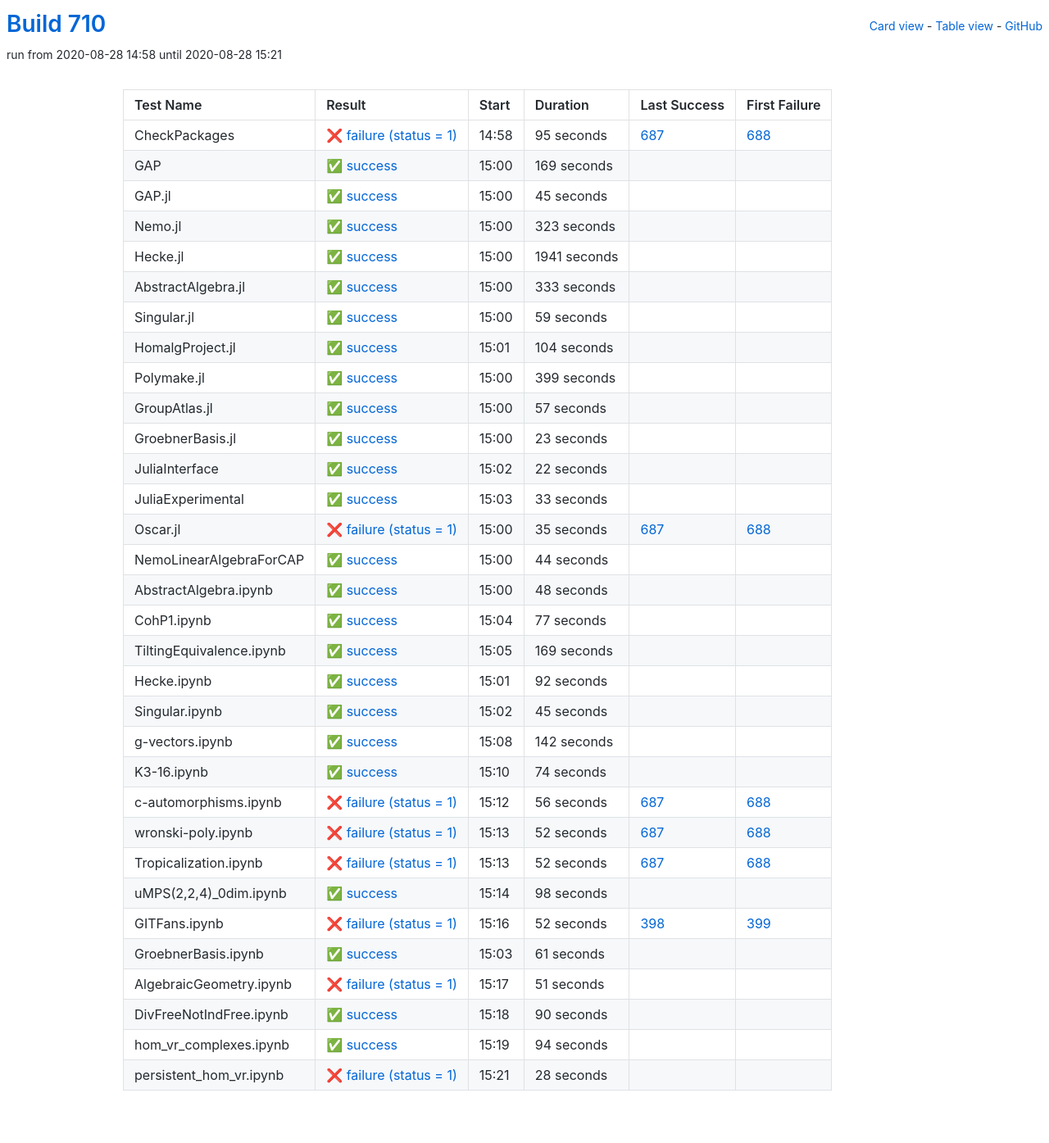
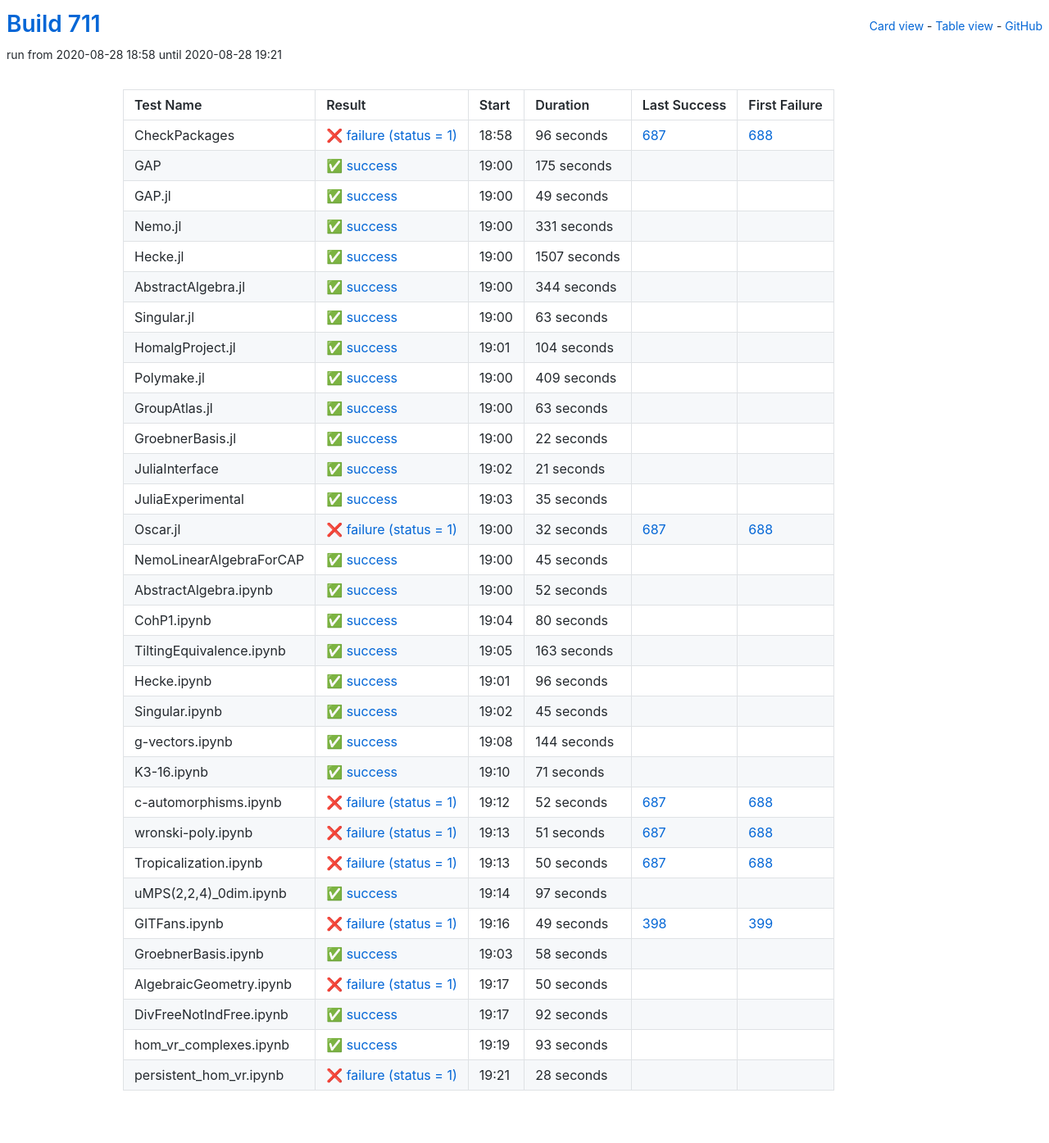
Before and after one commit to oscar-system/oscar-ci-status-stable, a Jekyll site: the page built from table.html, in a window 1280 px wide. Shown: the whole page at 82% size. Built offline with Jekyll 4.4.1, drawn with Linux system fonts in a browser that asks for light colours.

Commit message:
Build #711

```diff
--- a/_data/ci.yml
+++ b/_data/ci.yml
@@ -1,6 +1,6 @@
 ---
-build: 710
-build_url: https://oscarci.mathematik.uni-kl.de/job/oscar-stable/710/
+build: 711
+build_url: https://oscarci.mathematik.uni-kl.de/job/oscar-stable/711/
 job: oscar-stable
 organization: oscar-system
 repo: oscar-ci-status-stable
@@ -8,92 +8,92 @@ repourl: https://github.com/oscar-system/oscar-ci-status-stable
 tests:
 - name: CheckPackages
   id: checkpackages
-  log: https://oscarci.mathematik.uni-kl.de/job/oscar-stable/710/artifact/logs/build-710/CheckPackages.log
-  start: 2020-08-28 14:58
+  log: https://oscarci.mathematik.uni-kl.de/job/oscar-stable/711/artifact/logs/build-711/CheckPackages.log
+  start: 2020-08-28 18:58
   success: false
   exitcode: 1
   status: failure
-  duration: 95
+  duration: 96
   last_success: 687
   last_success_url: https://oscarci.mathematik.uni-kl.de/job/oscar-stable/687/
   first_failure: 688
   first_failure_url: https://oscarci.mathematik.uni-kl.de/job/oscar-stable/688/
 - name: GAP
   id: gap
-  log: https://oscarci.mathematik.uni-kl.de/job/oscar-stable/710/artifact/logs/build-710/GAP.log
-  start: 2020-08-28 15:00
+  log: https://oscarci.mathematik.uni-kl.de/job/oscar-stable/711/artifact/logs/build-711/GAP.log
+  start: 2020-08-28 19:00
   success: true
   exitcode: 0
   status: success
-  duration: 169
+  duration: 175
   last_success: false
   last_success_url:
   first_failure: false
   first_failure_url:
 - name: GAP.jl
   id: gap-jl
-  log: https://oscarci.mathematik.uni-kl.de/job/oscar-stable/710/artifact/logs/build-710/GAP.jl.log
-  start: 2020-08-28 15:00
+  log: https://oscarci.mathematik.uni-kl.de/job/oscar-stable/711/artifact/logs/build-711/GAP.jl.log
+  start: 2020-08-28 19:00
   success: true
   exitcode: 0
   status: success
-  duration: 45
+  duration: 49
   last_success: false
   last_success_url:
   first_failure: false
   first_failure_url:
 - name: Nemo.jl
   id: nemo-jl
-  log: https://oscarci.mathematik.uni-kl.de/job/oscar-stable/710/artifact/logs/build-710/Nemo.jl.log
-  start: 2020-08-28 15:00
+  log: https://oscarci.mathematik.uni-kl.de/job/oscar-stable/711/artifact/logs/build-711/Nemo.jl.log
+  start: 2020-08-28 19:00
   success: true
   exitcode: 0
   status: success
-  duration: 323
+  duration: 331
   last_success: false
   last_success_url:
   first_failure: false
   first_failure_url:
 - name: Hecke.jl
   id: hecke-jl
-  log: https://oscarci.mathematik.uni-kl.de/job/oscar-stable/710/artifact/logs/build-710/Hecke.jl.log
-  start: 2020-08-28 15:00
+  log: https://oscarci.mathematik.uni-kl.de/job/oscar-stable/711/artifact/logs/build-711/Hecke.jl.log
+  start: 2020-08-28 19:00
   success: true
   exitcode: 0
   status: success
-  duration: 1941
+  duration: 1507
   last_success: false
   last_success_url:
   first_failure: false
   first_failure_url:
 - name: AbstractAlgebra.jl
   id: abstractalgebra-jl
-  log: https://oscarci.mathematik.uni-kl.de/job/oscar-stable/710/artifact/logs/build-710/AbstractAlgebra.jl.log
-  start: 2020-08-28 15:00
+  log: https://oscarci.mathematik.uni-kl.de/job/oscar-stable/711/artifact/logs/build-711/AbstractAlgebra.jl.log
+  start: 2020-08-28 19:00
   success: true
   exitcode: 0
   status: success
-  duration: 333
+  duration: 344
   last_success: false
   last_success_url:
   first_failure: false
   first_failure_url:
 - name: Singular.jl
   id: singular-jl
-  log: https://oscarci.mathematik.uni-kl.de/job/oscar-stable/710/artifact/logs/build-710/Singular.jl.log
-  start: 2020-08-28 15:00
+  log: https://oscarci.mathematik.uni-kl.de/job/oscar-stable/711/artifact/logs/build-711/Singular.jl.log
+  start: 2020-08-28 19:00
   success: true
   exitcode: 0
   status: success
-  duration: 59
+  duration: 63
   last_success: false
   last_success_url:
   first_failure: false
   first_failure_url:
 - name: HomalgProject.jl
   id: homalgproject-jl
-  log: https://oscarci.mathematik.uni-kl.de/job/oscar-stable/710/artifact/logs/build-710/HomalgProject.jl.log
-  start: 2020-08-28 15:01
+  log: https://oscarci.mathematik.uni-kl.de/job/oscar-stable/711/artifact/logs/build-711/HomalgProject.jl.log
+  start: 2020-08-28 19:01
   success: true
   exitcode: 0
   status: success
@@ -104,44 +104,32 @@ tests:
   first_failure_url:
 - name: Polymake.jl
   id: polymake-jl
-  log: https://oscarci.mathematik.uni-kl.de/job/oscar-stable/710/artifact/logs/build-710/Polymake.jl.log
-  start: 2020-08-28 15:00
+  log: https://oscarci.mathematik.uni-kl.de/job/oscar-stable/711/artifact/logs/build-711/Polymake.jl.log
+  start: 2020-08-28 19:00
   success: true
   exitcode: 0
   status: success
-  duration: 399
+  duration: 409
   last_success: false
   last_success_url:
   first_failure: false
   first_failure_url:
 - name: GroupAtlas.jl
   id: groupatlas-jl
-  log: https://oscarci.mathematik.uni-kl.de/job/oscar-stable/710/artifact/logs/build-710/GroupAtlas.jl.log
-  start: 2020-08-28 15:00
+  log: https://oscarci.mathematik.uni-kl.de/job/oscar-stable/711/artifact/logs/build-711/GroupAtlas.jl.log
+  start: 2020-08-28 19:00
   success: true
   exitcode: 0
   status: success
-  duration: 57
+  duration: 63
   last_success: false
   last_success_url:
   first_failure: false
   first_failure_url:
 - name: GroebnerBasis.jl
   id: groebnerbasis-jl
-  log: https://oscarci.mathematik.uni-kl.de/job/oscar-stable/710/artifact/logs/build-710/GroebnerBasis.jl.log
-  start: 2020-08-28 15:00
-  success: true
-  exitcode: 0
-  status: success
-  duration: 23
-  last_success: false
-  last_success_url:
-  first_failure: false
-  first_failure_url:
-- name: JuliaInterface
-  id: juliainterface
-  log: https://oscarci.mathematik.uni-kl.de/job/oscar-stable/710/artifact/logs/build-710/JuliaInterface.log
-  start: 2020-08-28 15:02
+  log: https://oscarci.mathematik.uni-kl.de/job/oscar-stable/711/artifact/logs/build-711/GroebnerBasis.jl.log
+  start: 2020-08-28 19:00
   success: true
   exitcode: 0
   status: success
@@ -150,94 +138,106 @@ tests:
   last_success_url:
   first_failure: false
   first_failure_url:
-- name: JuliaExperimental
-  id: juliaexperimental
-  log: https://oscarci.mathematik.uni-kl.de/job/oscar-stable/710/artifact/logs/build-710/JuliaExperimental.log
-  start: 2020-08-28 15:03
+- name: JuliaInterface
+  id: juliainterface
+  log: https://oscarci.mathematik.uni-kl.de/job/oscar-stable/711/artifact/logs/build-711/JuliaInterface.log
+  start: 2020-08-28 19:02
   success: true
   exitcode: 0
   status: success
-  duration: 33
+  duration: 21
+  last_success: false
+  last_success_url:
+  first_failure: false
+  first_failure_url:
+- name: JuliaExperimental
+  id: juliaexperimental
+  log: https://oscarci.mathematik.uni-kl.de/job/oscar-stable/711/artifact/logs/build-711/JuliaExperimental.log
+  start: 2020-08-28 19:03
+  success: true
+  exitcode: 0
+  status: success
+  duration: 35
   last_success: false
   last_success_url:
   first_failure: false
   first_failure_url:
 - name: Oscar.jl
   id: oscar-jl
-  log: https://oscarci.mathematik.uni-kl.de/job/oscar-stable/710/artifact/logs/build-710/Oscar.jl.log
-  start: 2020-08-28 15:00
+  log: https://oscarci.mathematik.uni-kl.de/job/oscar-stable/711/artifact/logs/build-711/Oscar.jl.log
+  start: 2020-08-28 19:00
   success: false
   exitcode: 1
   status: failure
-  duration: 35
+  duration: 32
   last_success: 687
   last_success_url: https://oscarci.mathematik.uni-kl.de/job/oscar-stable/687/
   first_failure: 688
   first_failure_url: https://oscarci.mathematik.uni-kl.de/job/oscar-stable/688/
 - name: NemoLinearAlgebraForCAP
   id: nemolinearalgebraforcap
-  log: https://oscarci.mathematik.uni-kl.de/job/oscar-stable/710/artifact/logs/build-710/NemoLinearAlgebraForCAP.log
-  start: 2020-08-28 15:00
+  log: https://oscarci.mathematik.uni-kl.de/job/oscar-stable/711/artifact/logs/build-711/NemoLinearAlgebraForCAP.log
+  start: 2020-08-28 19:00
   success: true
   exitcode: 0
   status: success
-  duration: 44
+  duration: 45
   last_success: false
   last_success_url:
   first_failure: false
   first_failure_url:
 - name: AbstractAlgebra.ipynb
   id: abstractalgebra-ipynb
-  log: https://oscarci.mathematik.uni-kl.de/job/oscar-stable/710/artifact/logs/build-710/AbstractAlgebra.ipynb.log
-  start: 2020-08-28 15:00
+  log: https://oscarci.mathematik.uni-kl.de/job/oscar-stable/711/artifact/logs/build-711/AbstractAlgebra.ipynb.log
+  start: 2020-08-28 19:00
   success: true
   exitcode: 0
   status: success
-  duration: 48
+  duration: 52
   last_success: false
   last_success_url:
   first_failure: false
   first_failure_url:
 - name: CohP1.ipynb
   id: cohp1-ipynb
-  log: https://oscarci.mathematik.uni-kl.de/job/oscar-stable/710/artifact/logs/build-710/CohP1.ipynb.log
-  start: 2020-08-28 15:04
+  log: https://oscarci.mathematik.uni-kl.de/job/oscar-stable/711/artifact/logs/build-711/CohP1.ipynb.log
+  start: 2020-08-28 19:04
   success: true
   exitcode: 0
   status: success
-  duration: 77
+  duration: 80
   last_success: false
   last_success_url:
   first_failure: false
   first_failure_url:
 - name: TiltingEquivalence.ipynb
   id: tiltingequivalence-ipynb
-  log: https://oscarci.mathematik.uni-kl.de/job/oscar-stable/710/artifact/logs/build-710/TiltingEquivalence.ipynb.log
-  start: 2020-08-28 15:05
+  log: https://oscarci.mathematik.uni-kl.de/job/oscar-stable/711/artifact/logs/build-711/TiltingEquivalence.ipynb.log
+  start: 2020-08-28 19:05
   success: true
   exitcode: 0
   status: success
-  duration: 169
+  duration: 163
   last_success: false
   last_success_url:
   first_failure: false
   first_failure_url:
 - name: Hecke.ipynb
   id: hecke-ipynb
-  log: https://oscarci.mathematik.uni-kl.de/job/oscar-stable/710/artifact/logs/build-710/Hecke.ipynb.log
-  start: 2020-08-28 15:01
+  log: https://oscarci.mathematik.uni-kl.de/job/oscar-stable/711/artifact/logs/build-711/Hecke.ipynb.log
+  start: 2020-08-28 19:01
   success: true
   exitcode: 0
   status: success
-  duration: 92
+  duration: 96
   last_success: false
   last_success_url:
   first_failure: false
   first_failure_url:
 - name: Singular.ipynb
   id: singular-ipynb
-  log: https://oscarci.mathematik.uni-kl.de/job/oscar-stable/710/artifact/logs/build-710/Singular.ipynb.log
-  start: 2020-08-28 15:02
+  log: https://oscarci.mathematik.uni-kl.de/job/oscar-stable/711/artifact/logs/build-711/Singular.ipynb.log
+  start: 2020-08-28 19:02
   success: true
   exitcode: 0
   status: success
@@ -248,44 +248,32 @@ tests:
   first_failure_url:
 - name: g-vectors.ipynb
   id: g-vectors-ipynb
-  log: https://oscarci.mathematik.uni-kl.de/job/oscar-stable/710/artifact/logs/build-710/g-vectors.ipynb.log
-  start: 2020-08-28 15:08
+  log: https://oscarci.mathematik.uni-kl.de/job/oscar-stable/711/artifact/logs/build-711/g-vectors.ipynb.log
+  start: 2020-08-28 19:08
   success: true
   exitcode: 0
   status: success
-  duration: 142
+  duration: 144
   last_success: false
   last_success_url:
   first_failure: false
   first_failure_url:
 - name: K3-16.ipynb
   id: k3-16-ipynb
-  log: https://oscarci.mathematik.uni-kl.de/job/oscar-stable/710/artifact/logs/build-710/K3-16.ipynb.log
-  start: 2020-08-28 15:10
+  log: https://oscarci.mathematik.uni-kl.de/job/oscar-stable/711/artifact/logs/build-711/K3-16.ipynb.log
+  start: 2020-08-28 19:10
   success: true
   exitcode: 0
   status: success
-  duration: 74
+  duration: 71
   last_success: false
   last_success_url:
   first_failure: false
   first_failure_url:
 - name: c-automorphisms.ipynb
   id: c-automorphisms-ipynb
-  log: https://oscarci.mathematik.uni-kl.de/job/oscar-stable/710/artifact/logs/build-710/c-automorphisms.ipynb.log
-  start: 2020-08-28 15:12
-  success: false
-  exitcode: 1
-  status: failure
-  duration: 56
-  last_success: 687
-  last_success_url: https://oscarci.mathematik.uni-kl.de/job/oscar-stable/687/
-  first_failure: 688
-  first_failure_url: https://oscarci.mathematik.uni-kl.de/job/oscar-stable/688/
-- name: wronski-poly.ipynb
-  id: wronski-poly-ipynb
-  log: https://oscarci.mathematik.uni-kl.de/job/oscar-stable/710/artifact/logs/build-710/wronski-poly.ipynb.log
-  start: 2020-08-28 15:13
+  log: https://oscarci.mathematik.uni-kl.de/job/oscar-stable/711/artifact/logs/build-711/c-automorphisms.ipynb.log
+  start: 2020-08-28 19:12
   success: false
   exitcode: 1
   status: failure
@@ -294,94 +282,106 @@ tests:
   last_success_url: https://oscarci.mathematik.uni-kl.de/job/oscar-stable/687/
   first_failure: 688
   first_failure_url: https://oscarci.mathematik.uni-kl.de/job/oscar-stable/688/
-- name: Tropicalization.ipynb
-  id: tropicalization-ipynb
-  log: https://oscarci.mathematik.uni-kl.de/job/oscar-stable/710/artifact/logs/build-710/Tropicalization.ipynb.log
-  start: 2020-08-28 15:13
+- name: wronski-poly.ipynb
+  id: wronski-poly-ipynb
+  log: https://oscarci.mathematik.uni-kl.de/job/oscar-stable/711/artifact/logs/build-711/wronski-poly.ipynb.log
+  start: 2020-08-28 19:13
   success: false
   exitcode: 1
   status: failure
-  duration: 52
+  duration: 51
+  last_success: 687
+  last_success_url: https://oscarci.mathematik.uni-kl.de/job/oscar-stable/687/
+  first_failure: 688
+  first_failure_url: https://oscarci.mathematik.uni-kl.de/job/oscar-stable/688/
+- name: Tropicalization.ipynb
+  id: tropicalization-ipynb
+  log: https://oscarci.mathematik.uni-kl.de/job/oscar-stable/711/artifact/logs/build-711/Tropicalization.ipynb.log
+  start: 2020-08-28 19:13
+  success: false
+  exitcode: 1
+  status: failure
+  duration: 50
   last_success: 687
   last_success_url: https://oscarci.mathematik.uni-kl.de/job/oscar-stable/687/
   first_failure: 688
   first_failure_url: https://oscarci.mathematik.uni-kl.de/job/oscar-stable/688/
 - name: uMPS(2,2,4)_0dim.ipynb
   id: umps-2-2-4-0dim-ipynb
-  log: https://oscarci.mathematik.uni-kl.de/job/oscar-stable/710/artifact/logs/build-710/uMPS-2-2-4-_0dim.ipynb.log
-  start: 2020-08-28 15:14
+  log: https://oscarci.mathematik.uni-kl.de/job/oscar-stable/711/artifact/logs/build-711/uMPS-2-2-4-_0dim.ipynb.log
+  start: 2020-08-28 19:14
   success: true
   exitcode: 0
   status: success
-  duration: 98
+  duration: 97
   last_success: false
   last_success_url:
   first_failure: false
   first_failure_url:
 - name: GITFans.ipynb
   id: gitfans-ipynb
-  log: https://oscarci.mathematik.uni-kl.de/job/oscar-stable/710/artifact/logs/build-710/GITFans.ipynb.log
-  start: 2020-08-28 15:16
+  log: https://oscarci.mathematik.uni-kl.de/job/oscar-stable/711/artifact/logs/build-711/GITFans.ipynb.log
+  start: 2020-08-28 19:16
   success: false
   exitcode: 1
   status: failure
-  duration: 52
+  duration: 49
   last_success: 398
   last_success_url: https://oscarci.mathematik.uni-kl.de/job/oscar-stable/398/
   first_failure: 399
   first_failure_url: https://oscarci.mathematik.uni-kl.de/job/oscar-stable/399/
 - name: GroebnerBasis.ipynb
   id: groebnerbasis-ipynb
-  log: https://oscarci.mathematik.uni-kl.de/job/oscar-stable/710/artifact/logs/build-710/GroebnerBasis.ipynb.log
-  start: 2020-08-28 15:03
+  log: https://oscarci.mathematik.uni-kl.de/job/oscar-stable/711/artifact/logs/build-711/GroebnerBasis.ipynb.log
+  start: 2020-08-28 19:03
   success: true
   exitcode: 0
   status: success
-  duration: 61
+  duration: 58
   last_success: false
   last_success_url:
   first_failure: false
   first_failure_url:
 - name: AlgebraicGeometry.ipynb
   id: algebraicgeometry-ipynb
-  log: https://oscarci.mathematik.uni-kl.de/job/oscar-stable/710/artifact/logs/build-710/AlgebraicGeometry.ipynb.log
-  start: 2020-08-28 15:17
+  log: https://oscarci.mathematik.uni-kl.de/job/oscar-stable/711/artifact/logs/build-711/AlgebraicGeometry.ipynb.log
+  start: 2020-08-28 19:17
   success: false
   exitcode: 1
   status: failure
-  duration: 51
+  duration: 50
   last_success: false
   last_success_url:
   first_failure: false
   first_failure_url:
 - name: DivFreeNotIndFree.ipynb
   id: divfreenotindfree-ipynb
-  log: https://oscarci.mathematik.uni-kl.de/job/oscar-stable/710/artifact/logs/build-710/DivFreeNotIndFree.ipynb.log
-  start: 2020-08-28 15:18
+  log: https://oscarci.mathematik.uni-kl.de/job/oscar-stable/711/artifact/logs/build-711/DivFreeNotIndFree.ipynb.log
+  start: 2020-08-28 19:17
   success: true
   exitcode: 0
   status: success
-  duration: 90
+  duration: 92
   last_success: false
   last_success_url:
   first_failure: false
   first_failure_url:
 - name: hom_vr_complexes.ipynb
   id: hom-vr-complexes-ipynb
-  log: https://oscarci.mathematik.uni-kl.de/job/oscar-stable/710/artifact/logs/build-710/hom_vr_complexes.ipynb.log
-  start: 2020-08-28 15:19
+  log: https://oscarci.mathematik.uni-kl.de/job/oscar-stable/711/artifact/logs/build-711/hom_vr_complexes.ipynb.log
+  start: 2020-08-28 19:19
   success: true
   exitcode: 0
   status: success
-  duration: 94
+  duration: 93
   last_success: false
   last_success_url:
   first_failure: false
   first_failure_url:
 - name: persistent_hom_vr.ipynb
   id: persistent-hom-vr-ipynb
-  log: https://oscarci.mathematik.uni-kl.de/job/oscar-stable/710/artifact/logs/build-710/persistent_hom_vr.ipynb.log
-  start: 2020-08-28 15:21
+  log: https://oscarci.mathematik.uni-kl.de/job/oscar-stable/711/artifact/logs/build-711/persistent_hom_vr.ipynb.log
+  start: 2020-08-28 19:21
   success: false
   exitcode: 1
   status: failure
```
Also changed, not shown: README.md.
